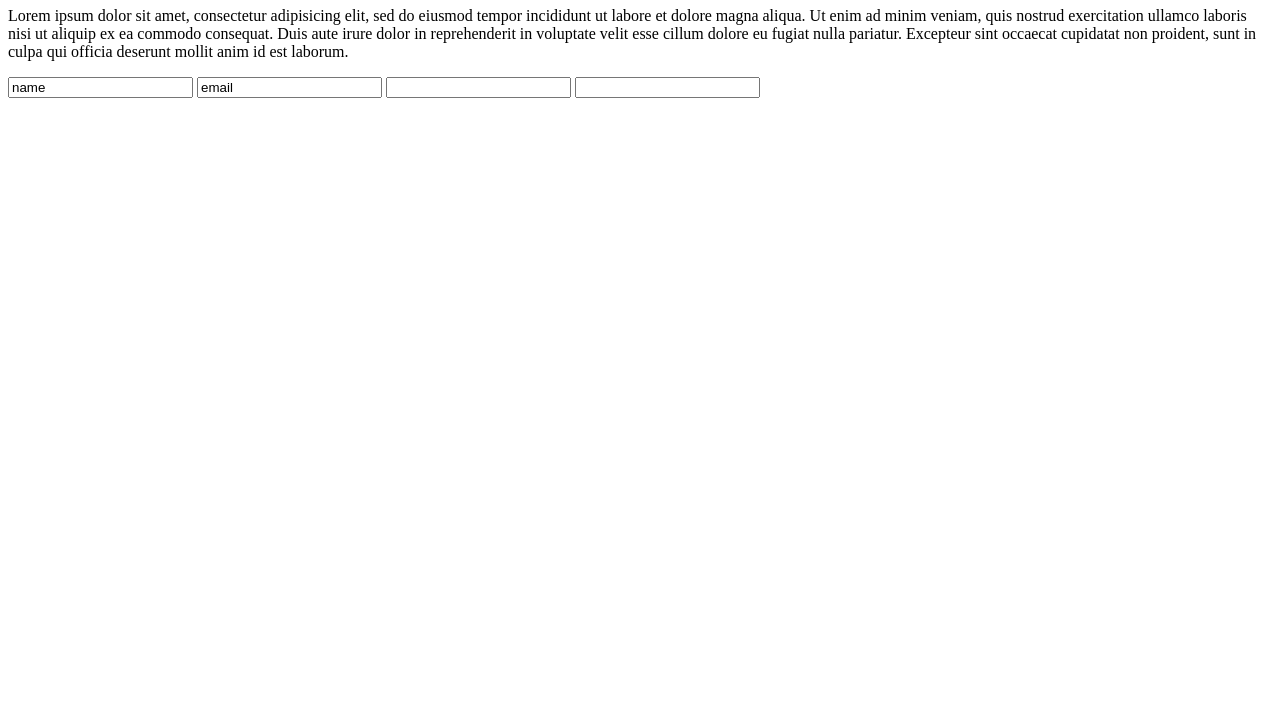
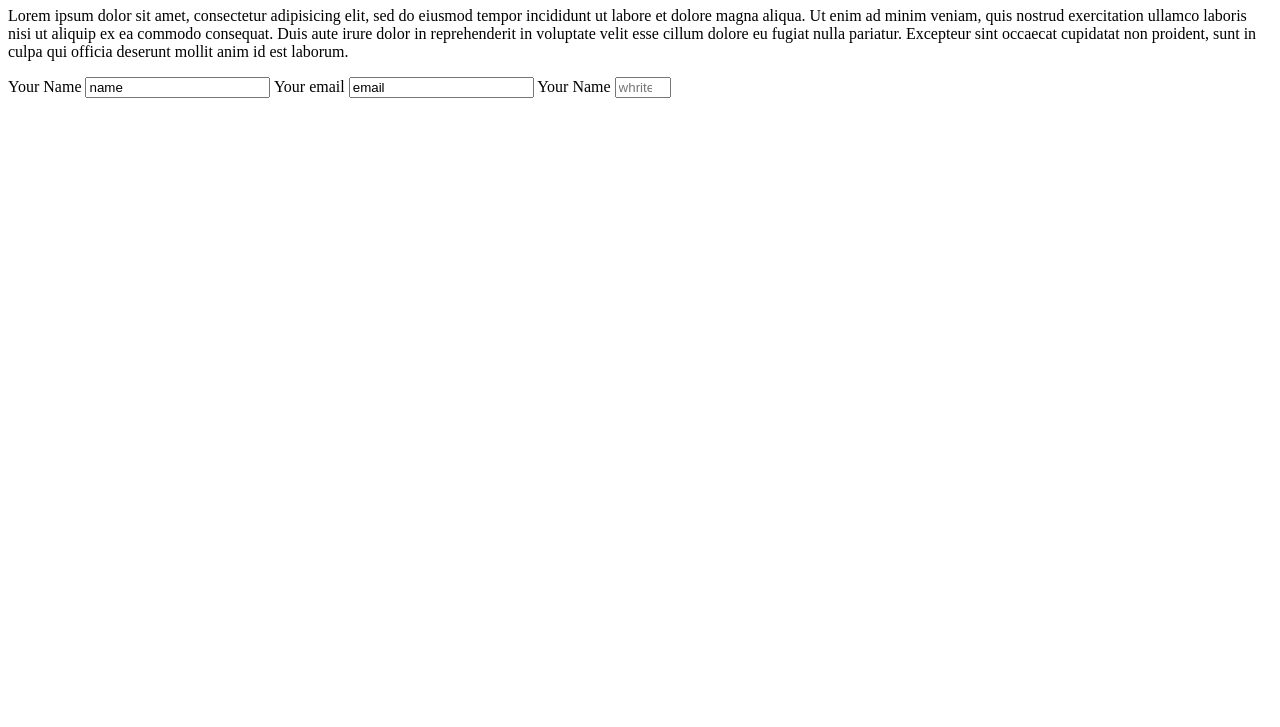
Before and after one commit to Chisankulo7/surveyform, a plain HTML site: page index.html in a window 1280 px wide. Shown: the part 73-800 px from the top of the page. Drawn offline with Linux system fonts and the light colour scheme.

Commit message:
User story #3 - #7

```diff
--- a/index.html
+++ b/index.html
@@ -9,10 +9,15 @@
     <h1 id="title"> Survey Form</h1>
     <p id="description"> Lorem ipsum dolor sit amet, consectetur adipisicing elit, sed do eiusmod tempor incididunt ut labore et dolore magna aliqua. Ut enim ad minim veniam, quis nostrud exercitation ullamco laboris nisi ut aliquip ex ea commodo consequat. Duis aute irure dolor in reprehenderit in voluptate velit esse cillum dolore eu fugiat nulla pariatur. Excepteur sint occaecat cupidatat non proident, sunt in culpa qui officia deserunt mollit anim id est laborum.</p>
     <form class="" action="index.html" method="post">
-      <input id="name" type="text" name="" value="name" required>
-      <input id="email" type="email" name="" value="email" required>
-      <input id="age" type="number" name="" value="age" required>
-      <input id="name" type="text" name="" value="">
+      <label id="name-label" for="">Your Name</label>
+      <input id="name" type="text" name="" value="name" placeholder="whrite your name" required>
+
+      <label id="email-label" for="">Your email</label>
+      <input id="email" type="email" name="" value="email" placeholder="whrite your email" required>
+
+      <label id="number-label" for="">Your Name</label>
+      <input id="number" type="number" name="" value="age" placeholder="whrite your age"  min="18" max="99" required>
+
     </form>
 
   </body>
```
